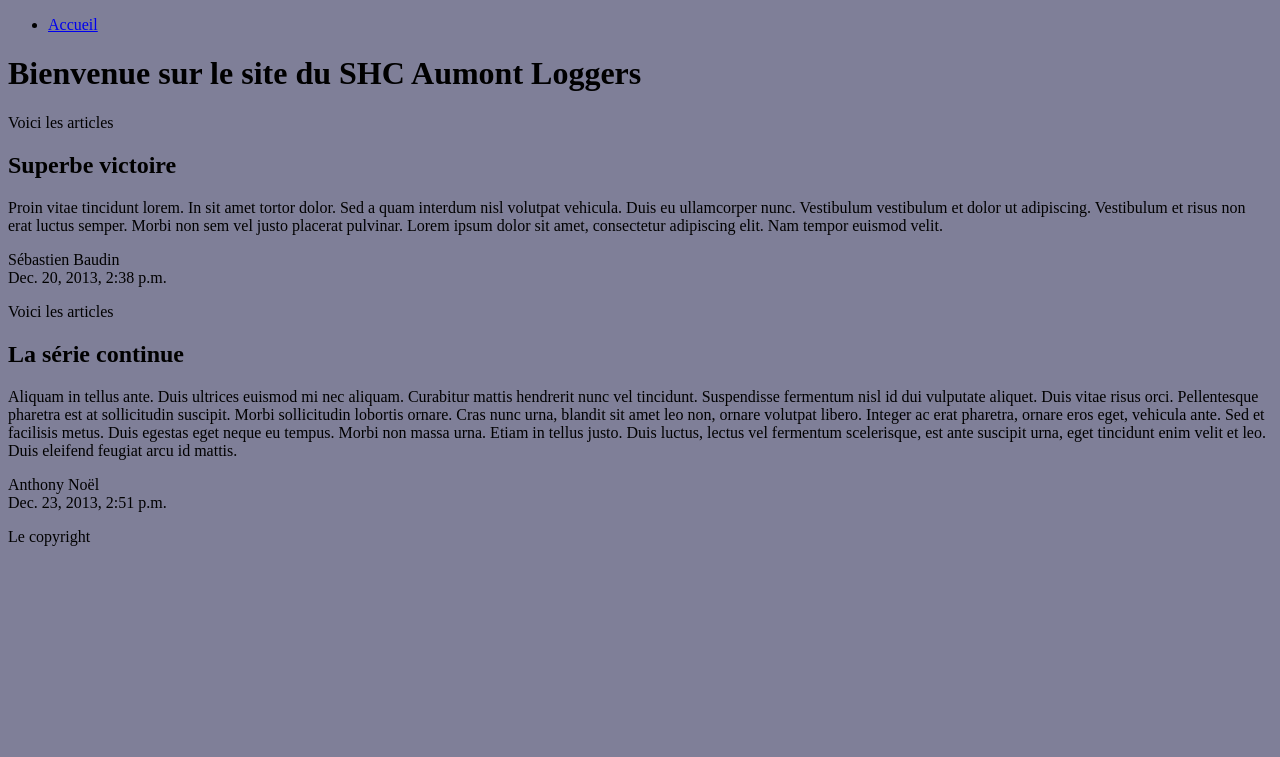
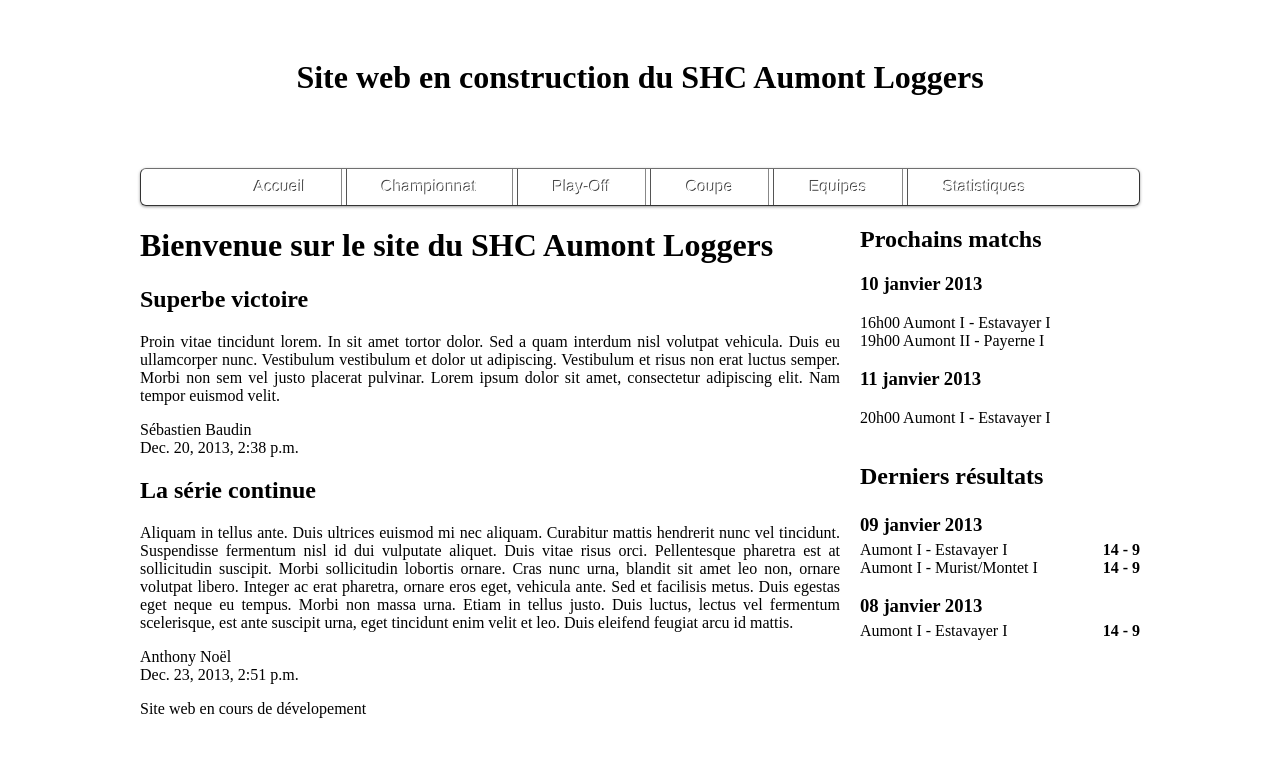
Before and after one commit to baudinseb/shcaumont, a Django app: page / in a window 1280 px wide. Shown: the top 757 px of the page. Run offline with Django 3.2, Linux system fonts and the light colour scheme; data comes from the database, SQL or seed files in the repository; both versions use the stored data as it was after the commit; parts of the project's set-up code (start-up, migrations or seed data) failed here and were passed over.

Commit message:
Add style for the index page

```diff
--- a/static/global.css
+++ b/static/global.css
@@ -1,3 +1,120 @@
-body {
-    background-color: rgba(0, 0, 50, 0.5);
+#global {
+    margin: auto;
+    width: 1000px;
 }
+
+/**** Header with menu (Start) ****/
+
+#img_header {
+    height: 100px;
+    text-align: center;
+    padding: 30px;
+}
+
+ul {
+    margin: 0;
+    padding: 0;
+    text-align: center;
+    -moz-border-bottom-colors: none;
+    -moz-border-left-colors: none;
+    -moz-border-right-colors: none;
+    -moz-border-top-colors: none;
+    background: -moz-linear-gradient(center bottom , #666666 0pt, #5E5E5E 50%, #707070 51%, #808080 100%) repeat scroll 0 0 rgba(0, 0, 0, 0);
+    border-color: #707070 #333333 #333333;
+    border-image: none;
+    border-radius: 6px;
+    border-right: 1px solid #333333;
+    border-style: solid;
+    border-width: 1px;
+    box-shadow: 0 1px 3px #999999;
+    height: 36px;
+}
+
+ul li{
+    display: inline;
+    list-style: none outside none;
+}
+
+ul a{
+    display: inline-block;
+    border-left: 1px solid #555555;
+    border-right: 1px solid #888888;
+    color: #FFFFFF;
+    font-family: Helvetica,Arial,Verdana,sans-serif;
+    font-size: 1em;
+    height: 36px;
+    line-height: 36px;
+    margin: 0;
+    padding: 0 35px;
+    text-decoration: none;
+    text-shadow: -1px -1px 0 #444444;
+}
+
+ul *:first-child a {
+    border-left: 0 none;
+}
+
+ul *:last-child a {
+    border-right: 0 none;
+}
+
+ul a:hover, nav a:focus {
+    background: -moz-linear-gradient(center bottom , #444444 0pt, #3E3E3E 50%, #505050 51%, #606060 100%) repeat scroll 0 0 rgba(0, 0, 0, 0);
+    text-shadow: -1px -1px 0 #000000;
+}
+
+/**** Header with menu (End) ****/
+
+/**** Main content (Start) ****/
+
+#left_page {
+    float: left;
+    width: 70%;
+    padding-right: 10px;
+    text-align: justify;
+}
+
+#right_page {
+    float: right;
+    width: 28%;
+}
+
+#last_games {
+    float: left;
+    margin: 0;
+    padding: 0;
+}
+
+#last_games p{
+    margin: 0;
+    padding: 0;
+}
+
+#last_games h2, #last_games h3{
+    float: left;
+    margin-bottom: 5px;
+}
+
+#last_games .games{
+    float: left;
+    width: 80%;
+    text-align: left;
+}
+#last_games .score{
+    float: left;
+    width: 20%;
+    text-align: right;
+    font-weight: bold;
+}
+
+
+/**** Main content (End) ****/
+
+
+/**** Footer (Start) ****/
+
+.div_clear {
+    clear: both;
+}
+
+/**** Footer (End) ****/
--- a/templates/base.html
+++ b/templates/base.html
@@ -8,25 +8,58 @@
     </head>
 
     <body>
-        {% block header %}
+        <div id="global">
             <header>
-            <nav>
-                <ul><li><a href="/index/">Accueil</a></li></ul>
+                <div id="img_header"><h1>Site web en construction du SHC Aumont Loggers</h1></div>
+                <nav id="menu_header">
+                    <ul>
+                        <li><a href="/index/">Accueil</a></li>
+                        <li><a href="/index/">Championnat</a></li>
+                        <li><a href="/index/">Play-Off</a></li>
+                        <li><a href="/index/">Coupe</a></li>
+                        <li><a href="/index/">Equipes</a></li>
+                        <li><a href="/index/">Statistiques</a></li>
+                    </ul>
                 </nav>
             </header>
-        {% endblock %}
 
             <div id="main_page">
-            {% block main_content %}
+                <div id="left_page">
+                    {% block content_page %}
 
                     {% endblock %}
                 </div>
 
-        {% block footer %}
+                <div id="right_page">
+                    <div id="next_games">
+                        <h2>Prochains matchs</h2>
+                        <h3>10 janvier 2013</h3>
+                        <p>
+                            16h00 Aumont I - Estavayer I<br />
+                            19h00 Aumont II - Payerne I<br />
+                        </p>
+                        <h3>11 janvier 2013</h3>
+                        <p>
+                            20h00 Aumont I - Estavayer I<br />
+                        </p>
+                    </div>
+                    <div id="last_games">
+                        <h2>Derniers résultats</h2>
+                        <h3>09 janvier 2013</h3>
+                        <p class="games">Aumont I - Estavayer I</p><p class="score">14 - 9</p>
+                        <p class="games">Aumont I - Murist/Montet I</p><p class="score">14 - 9</p>
+                        <h3>08 janvier 2013</h3>
+                        <p class="games">Aumont I - Estavayer I</p><p class="score">14 - 9</p>
+                    </div>
+                </div>
+            </div>
+
+            <div class="div_clear"></div>
+
             <footer>
-            <p>Le copyright</p>
+                <p>Site web en cours de dévelopement</p>
             </footer>
-        {% endblock %}
+        </div>
     </body>
 
 
--- a/templates/news/index.html
+++ b/templates/news/index.html
@@ -1,12 +1,10 @@
 {% extends "base.html" %}
 
-{% block main_content %}
+{% block content_page %}
 <h1>Bienvenue sur le site du SHC Aumont Loggers</h1>
 
 <section>
-
 {% for article in articles %}
-    <p>Voici les articles</p>
     <article>
         <h2>{{ article.title }}</h2>
         <p>{{ article.text }}</p>
```
Also changed, not shown: db.sqlite3. Lines whose indentation alone changed are shown as unchanged.
